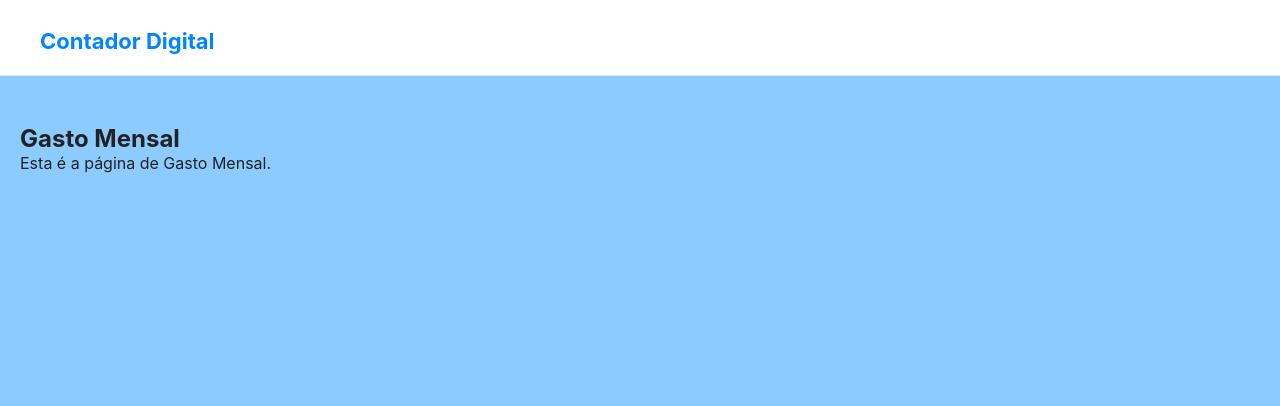
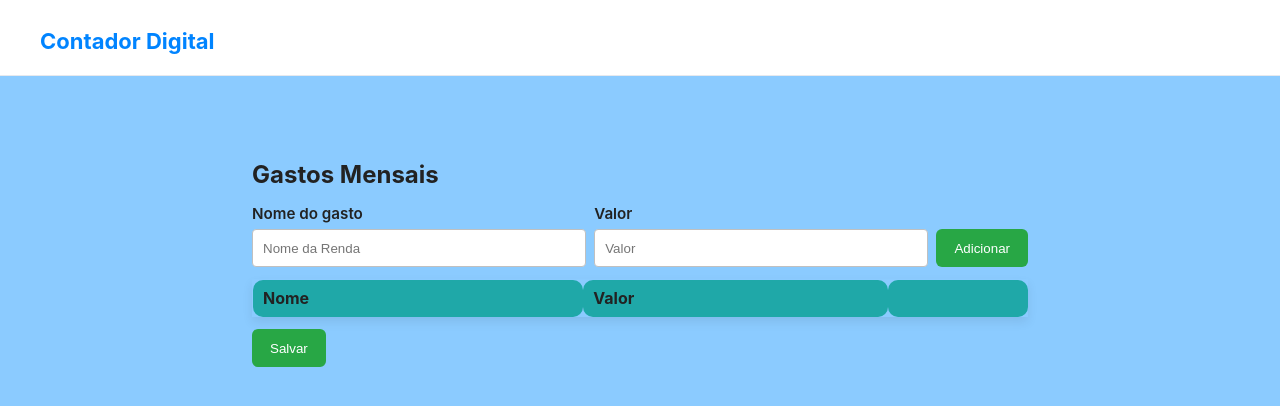
Before and after one commit to PauloFratta/F-SCS-ADS-SCRIPT-A1539M-2-2025-E07, a PHP site: page /gastomensal.html in a window 1280 px wide. Shown: the top 406 px of the page. Run offline with PHP 8.4, Linux system fonts and the light colour scheme; lists and menus that the app fills with data are empty.

Commit message:
gastos mensais aplicado

```diff
--- a/gastomensal.html
+++ b/gastomensal.html
@@ -3,7 +3,7 @@
 <head>
   <meta charset="utf-8" />
   <meta name="viewport" content="width=device-width,initial-scale=1" />
-  <title>Gasto Mensal</title>
+  <title>Gastos Mensais</title>
   <link rel="stylesheet" href="styles/globals.css" />
 </head>
 <body>
@@ -13,8 +13,36 @@
     </div>
   </header>
   <main class="main-content">
-    <h2>Gasto Mensal</h2>
-    <p>Esta é a página de Gasto Mensal.</p>
+     <section class="add-section">
+        <h1>Gastos Mensais</h1>
+        <div class="add-form">
+            <div class="field">
+                <label for="col1">Nome do gasto</label>
+                <input type="text" id="col1" placeholder="Nome da Renda">
+            </div>
+            <div class="field">
+                <label for="col2">Valor</label>
+                <input type="text" id="col2" placeholder="Valor">
+            </div>
+            <button type="button" id="addBtn">Adicionar</button>
+        </div>
+
+        <table id="dataTable">
+            <thead>
+                <tr>
+                    <th>Nome</th>
+                    <th>Valor</th>
+                    <th></th>
+                </tr>
+            </thead>
+            <tbody>
+                <!-- os itens irao aparecer aqui -->
+            </tbody>
+        </table>
+        <div class="salvar">
+            <button type="button" id="saveBtn">Salvar</button>
+        </div>
+    </section>
   </main>
 
   <script src="scripts/main.js"></script>
--- a/styles/globals.css
+++ b/styles/globals.css
@@ -307,6 +307,20 @@ table#dataTable tbody tr:nth-child(even) {
 .remove-btn:hover {
     background: #c82333;
 }
+/* Alinha células da tabela verticalmente e dá padding consistente */
+#dataTable th,
+#dataTable td {
+  vertical-align: middle;
+  padding: 12px 10px;
+}
+
+/* Força largura e centraliza o conteúdo da coluna de ações */
+#dataTable th:last-child,
+#dataTable td:last-child {
+  width: 140px;
+  text-align: center;
+}
+
 
 /* Botão Salvar com mesmo estilo do botão Adicionar */
 .salvar {
```
